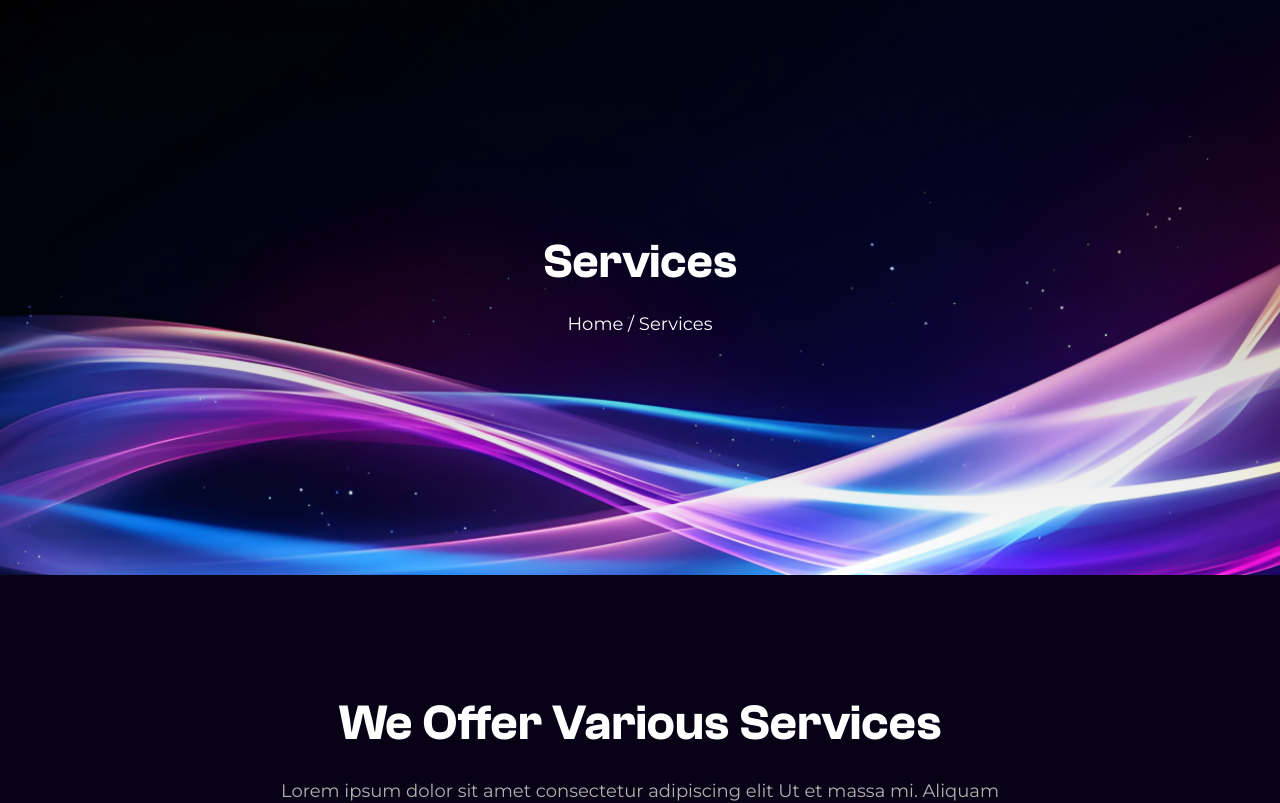
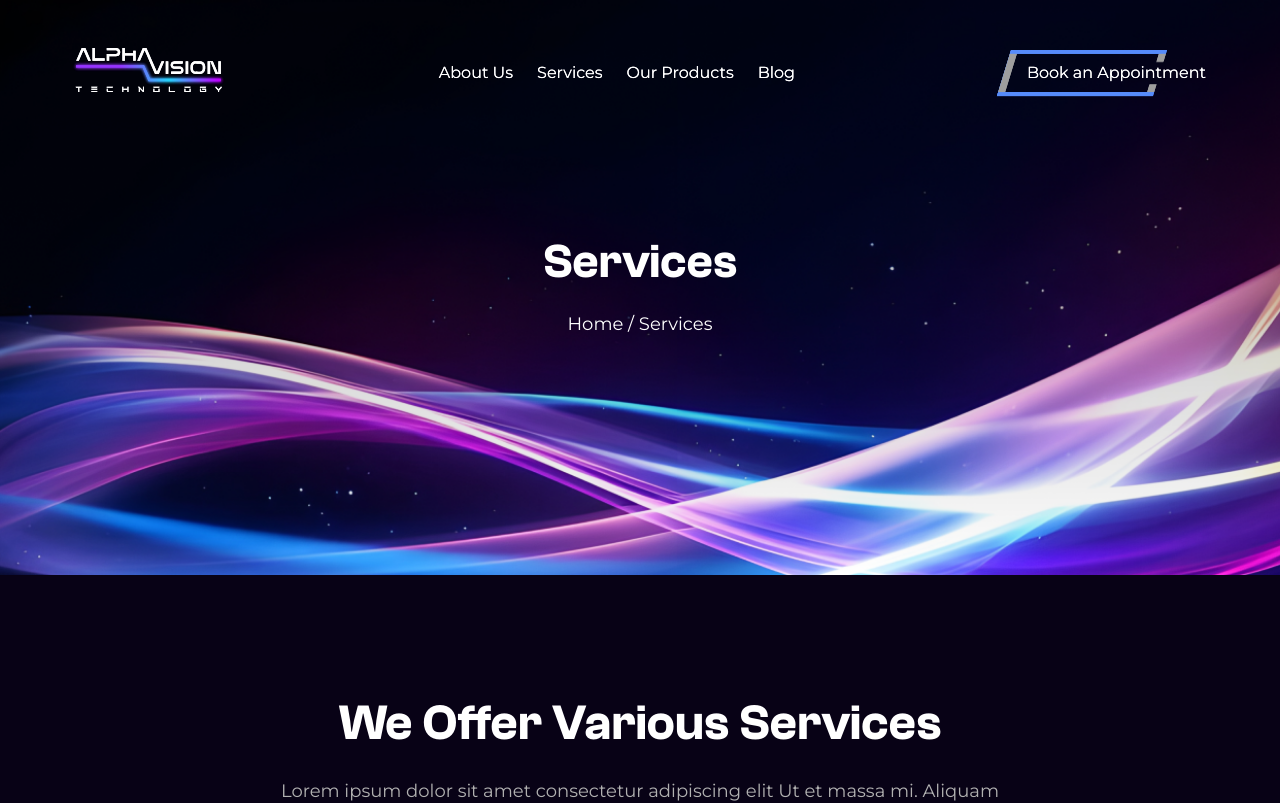
Before and after one commit to ismailjaved-dev/Alpha-Vision-Final, a Next.js app: page /services/hardware in a window 1280 px wide. Shown: the top 803 px of the page. Built offline with nearby package versions, Linux system fonts and the light colour scheme; grey boxes are pictures that could not be loaded.

Commit message:
nAVEBAR ISSUE

```diff
--- a/components/ui/navbar.tsx
+++ b/components/ui/navbar.tsx
@@ -1,6 +1,6 @@
 "use client";
 import Image from "next/image";
-import React, { useState } from "react";
+import React, { useState,useEffect } from "react";
 import { Button } from "./button";
 import Link from "next/link";
 import { Menu } from "lucide-react";
@@ -20,6 +20,7 @@ import {
 
 const Navbar = () => {
   const [state, setState] = useState(false);
+  const [show, setShow] = useState(false);
 
   const pathName = usePathname().split('/')
 
@@ -42,11 +43,24 @@ const Navbar = () => {
       path: "/blog",
     },
   ];
+
+  useEffect(() => {
+  setShow(true)
+
+   if(pathName[1] == 'products' && pathName.length == 3){
+    setShow(false)
+   }
+
+  }, [pathName])
+
+
+
   return (
     <>
-     {
-      pathName.length == 3 ? "" :
-    <div className="absolute w-full top-0 left-0 z-[99999] pt-12">
+
+    {
+      show ?
+      <div className="absolute w-full top-0 left-0 z-[99999] pt-12">
       <div className="w-full max-w-fluid mx-auto overflow-x-hidden flex justify-between items-center gap-4 px-5 ">
         <Link href={"/"}>
           <Image
@@ -109,7 +123,10 @@ const Navbar = () => {
         </div>
       </div>
     </div>
-     }
+      :
+      ""
+    }
+
     </>
   );
 };
```
